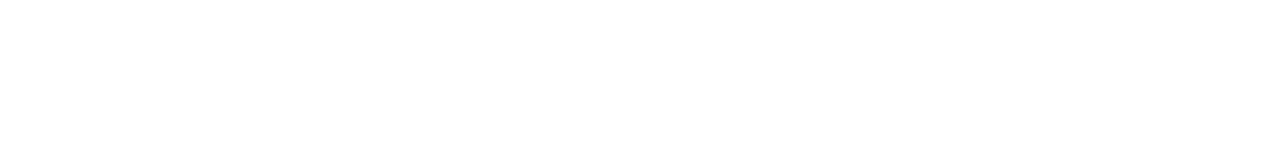
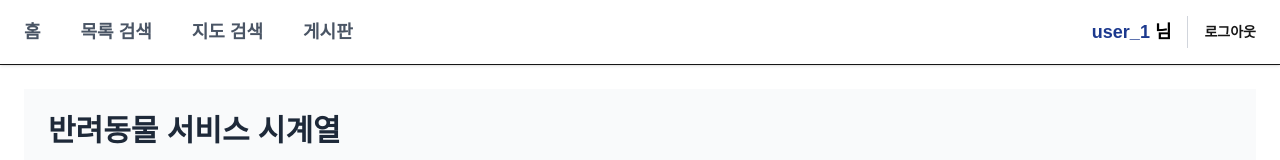
Before and after one commit to leeyc2014/mini_project-Next.js-, a Next.js app: page /dashboard/chart in a window 1280 px wide. Before the commit this address had no page. Shown: the top 160 px of the page. Built offline with nearby package versions, Linux system fonts and the light colour scheme; no server answers; the database is empty; sample sign-in values are in the browser's storage.

Commit message:
경로 수정 및 탭 생성

```diff
--- a/src/app/chart/page.tsx
+++ b/src/app/dashboard/chart/page.tsx
@@ -28,7 +28,6 @@
         <div className="min-h-screen bg-gray-50 p-6">
             <div className="mb-8 flex items-center justify-between">
                 <h1 className="text-3xl font-bold text-gray-800">반려동물 서비스 시계열</h1>
-                <Link href="/dashboard" className="text-2xl font-semibold text-gray-500 hover:text-gray-900 transition">뒤로가기</Link>
             </div>
 
             <div className="grid grid-cols-1 gap-4 sm:grid-cols-3 lg:grid-cols-3">
--- /dev/null
+++ b/src/app/dashboard/layout.tsx
@@ -0,0 +1,42 @@
+import type { Metadata } from "next";
+import Providers from "../providers";
+import { Toaster } from "react-hot-toast";
+import NavLink from "@/components/navlink";
+import Username from "@/components/username";
+
+export const metadata: Metadata = {
+    title: "miniproject",
+    description: "miniproject",
+};
+
+export default function RootLayout({
+    children,
+}: {
+    children: React.ReactNode;
+}) {
+    return (
+        <>
+            {/* ===== Header ===== */}
+            <header className="sticky top-0 z-50 bg-white border-b shadow-sm">
+                <div className="mx-auto max-w-7xl flex items-center justify-between px-6 py-4">
+
+                    {/* Navigation */}
+                    <nav className="flex items-center gap-10">
+                        <NavLink href="/dashboard">홈</NavLink>
+                        <NavLink href="/dashboard/listsearch">목록 검색</NavLink>
+                        <NavLink href="/dashboard/mapsearch">지도 검색</NavLink>
+                        <NavLink href="/dashboard/board">게시판</NavLink>
+                    </nav>
+
+                    {/* User */}
+                    <Username />
+                </div>
+            </header>
+
+            {/* ===== Content ===== */}
+            <main className="mx-auto max-w-7xl px-6 py-6">
+                {children}
+            </main>
+        </>
+    );
+}
--- a/src/app/listsearch/page.tsx
+++ b/src/app/dashboard/listsearch/page.tsx
@@ -42,9 +42,6 @@
               <h1 className="text-2xl font-extrabold text-gray-900">장소 검색</h1>
               <p className="text-gray-500 mt-1">총{' '}<span className="text-indigo-600 font-bold">{data.totalCount}</span>개의 장소를 찾았습니다.</p>
             </div>
-            <Link href="/dashboard" className="font-bold text-2xl text-gray-400 hover:text-black">
-              뒤로가기
-            </Link>
           </header>
 
           {/* 🔥 검색 결과 (Client Component) */}
--- a/src/app/mapsearch/page.tsx
+++ b/src/app/dashboard/mapsearch/page.tsx
@@ -149,10 +149,7 @@
 
     return (
         <div className="flex flex-col w-full">
-            <p className="text-3xl font-bold my-3 text-center">지도 검색</p>
-            <Link href="/dashboard" className="text-end font-bold text-2xl text-gray-400 hover:text-black px-4">
-              뒤로가기
-            </Link>
+            <h1 className="text-3xl font-bold my-3 text-center px-4">지도 검색</h1>
             <div className="flex flex-row">
                 <div className="flex flex-col border p-3 rounded container w-3/5 m-3">
                     <div className="flex flex-row mb-2 justify-between">
--- a/src/app/dashboard/page.tsx
+++ b/src/app/dashboard/page.tsx
@@ -7,55 +7,11 @@
 import toast from "react-hot-toast";
 
 export default function Page() {
-  const { data: session, status } = useSession();
-  const router = useRouter();
-  const role = session?.user?.role;
-
-  useEffect(() => {
-    if (status === "unauthenticated") {
-      toast.error("로그인이 필요합니다.");
-      router.push("/");
-    }
-  }, [status, router]);
-
-  if (status === "loading") {
-    return <p className="text-center mt-20 text-4xl font-bold">로딩 중 ...</p>;
-  }
-
-  const handleLogout = async () => {
-    await signOut({
-      redirect: true,
-      callbackUrl: "/",
-    });
-  };
-
   return (
     <div className="flex flex-col w-full h-full my-5 pr-5">
-      <section className="flex flex-col items-end gap-4">
-        <p className="text-end"><span className="font-bold text-2xl text-blue-900 pr-2">{session?.user?.id}</span>님</p>
-        <div className="flex flex-row gap-3">
-          {role === "admin" && (
-            <Link href="/admin/membersdata" className="font-bold text-center">
-              회원 관리
-            </Link>
-          )}
-          {role === "member" && (
-            <Link href="/dashboard/mypage" className="font-bold text-center">
-              내 정보
-            </Link>
-          )}
-          <Link href="/mapsearch" className="font-bold text-center">
-            지도 검색
-          </Link>
-          <Link href="/listsearch" className="font-bold text-center">
-            목록 검색
-          </Link>
-          <Link href="chart" className="font-bold text-center">
-            차트
-          </Link>
-          <p onClick={handleLogout} className="font-bold rounded cursor-pointer text-center">로그아웃</p>
-        </div>
-      </section>
+      <Link href="/dashboard/chart" className="font-bold text-center">
+        차트
+      </Link>
     </div>
   );
 }
--- a/src/app/layout.tsx
+++ b/src/app/layout.tsx
@@ -15,8 +15,8 @@
 });
 
 export const metadata: Metadata = {
-  title: "miniproject",
-  description: "miniproject",
+  title: "login",
+  description: "loginform",
 };
 
 export default function RootLayout({
--- /dev/null
+++ b/src/components/navlink.tsx
@@ -0,0 +1,24 @@
+'use client';
+
+import Link from "next/link";
+import { usePathname } from "next/navigation";
+import clsx from "clsx";
+
+interface NavLinkProps {
+  href: string;
+  children: React.ReactNode;
+}
+
+export default function NavLink({ href, children }: NavLinkProps) {
+  const pathname = usePathname();
+  const isActive = pathname === href;
+
+  return (
+    <Link href={href} className={clsx("relative text-lg font-semibold transition-colors", "text-gray-600 hover:text-blue-600", isActive && "text-blue-600")}>
+      {children}
+
+      {/* underline */}
+      <span className={clsx("absolute -bottom-2 left-0 h-[2px] w-full bg-blue-600 transition-transform", isActive ? "scale-x-100" : "scale-x-0 group-hover:scale-x-100")} />
+    </Link>
+  );
+}
--- a/src/components/searchFilter.tsx
+++ b/src/components/searchFilter.tsx
@@ -19,7 +19,6 @@
     PET_ONLY_MAP,
     PET_CHARGE_MAP,
 } from '@/constants/filters';
-
 
 export default function SearchFilter() {
     const [ctpCd, setCtpCd] = useState("");
--- /dev/null
+++ b/src/components/username.tsx
@@ -0,0 +1,62 @@
+'use client';
+
+import { useSession, signOut } from "next-auth/react";
+import Link from "next/link";
+import { useRouter } from "next/navigation";
+import { useEffect } from "react";
+import toast from "react-hot-toast";
+
+export default function Page() {
+  const { data: session, status } = useSession();
+  const router = useRouter();
+  const role = session?.user?.role;
+
+  useEffect(() => {
+    if (status === "unauthenticated") {
+      toast.error("로그인이 필요합니다.");
+      router.push("/");
+    }
+  }, [status, router]);
+
+  if (status === "loading") {
+    return <p className="text-center mt-20 text-4xl font-bold">로딩 중 ...</p>;
+  }
+
+  const handleLogout = async () => {
+    await signOut({
+      redirect: true,
+      callbackUrl: "/",
+    });
+  };
+
+  return (
+    <div className="flex items-center gap-4">
+      {/* Username */}
+      <div className="text-right">
+        <p className="font-bold text-lg text-blue-900">{session?.user?.id} <span className="text-black">님</span></p>
+      </div>
+
+      {/* Divider */}
+      <div className="h-8 w-px bg-gray-300" />
+
+      {/* Actions */}
+      <div className="flex items-center gap-4 text-sm font-semibold">
+        {role === "admin" && (
+          <Link href="/dashboard/admin/membersdata" className="hover:text-blue-600">
+            회원 관리
+          </Link>
+        )}
+
+        {role === "member" && (
+          <Link href="/dashboard/mypage" className="hover:text-blue-600">
+            내 정보
+          </Link>
+        )}
+
+        <button onClick={handleLogout} className="hover:text-red-500 transition-colors">
+          로그아웃
+        </button>
+      </div>
+    </div>
+  );
+}
```
Also changed, not shown: src/app/dashboard/admin/membersdata/page.tsx (renamed from src/app/admin/membersdata/page.tsx), 1 other file (tests, documents, lock files or other folders).
